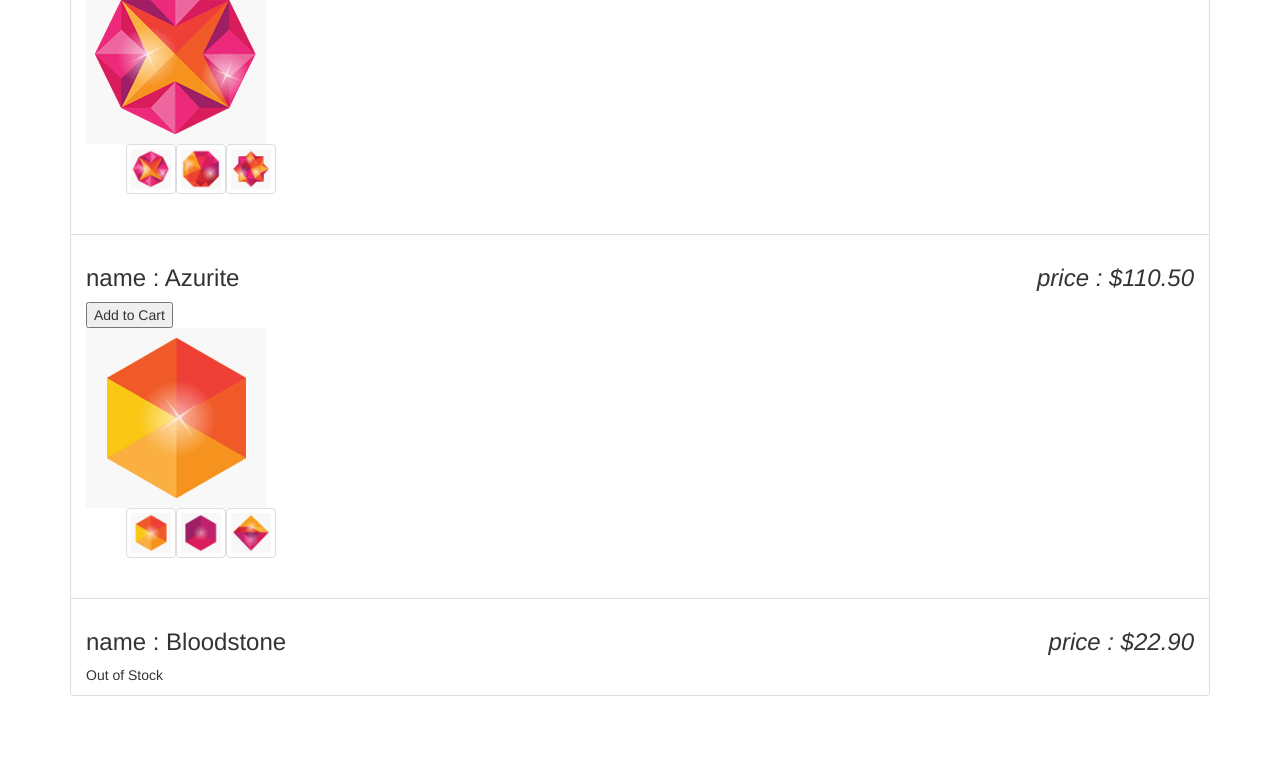
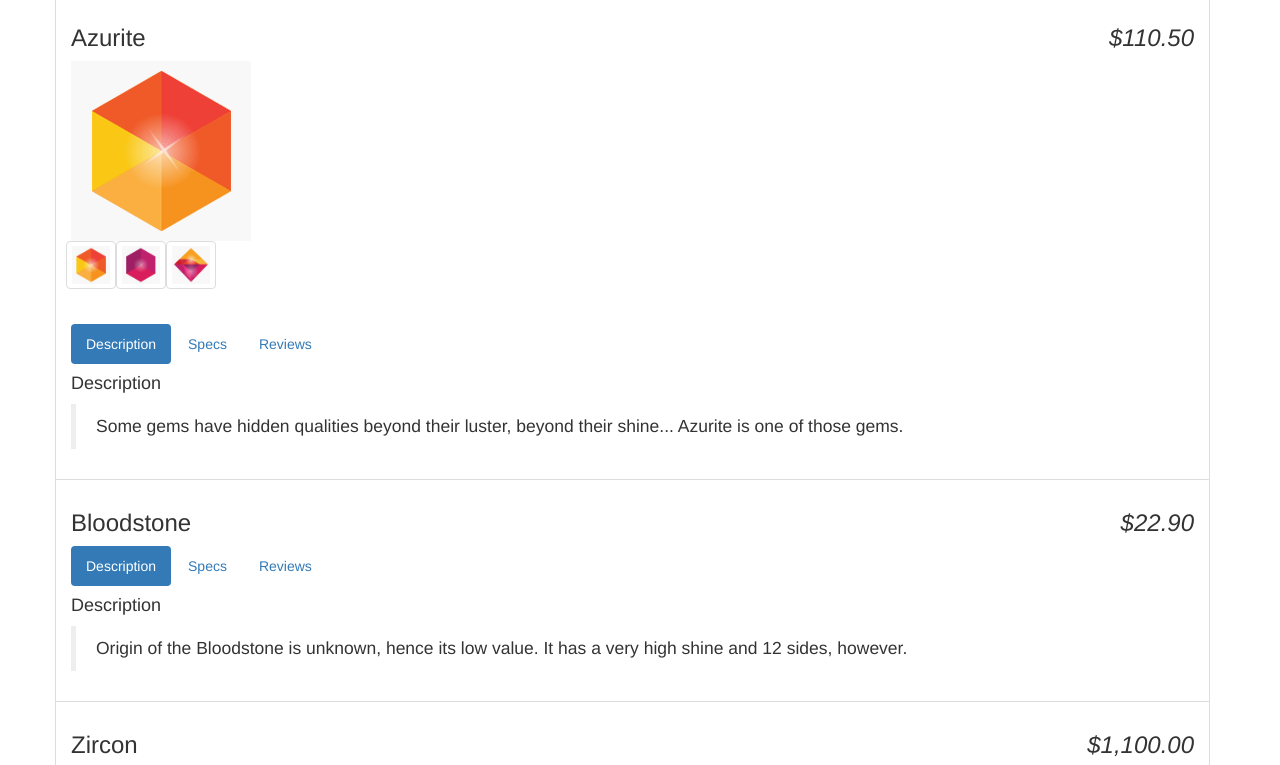
Before and after one commit to Skylsmoi/angular_exercises, a plain HTML site: page index.html in a window 1280 px wide. Shown: the part 129-894 px from the top of the page. Before the commit the page ends 845 px from the top, so only its background shows below. Drawn offline with Linux system fonts and the light colour scheme.

Commit message:
2.10 completed, level completed

```diff
--- a/index.html
+++ b/index.html
@@ -9,36 +9,55 @@
     <script type="text/javascript" src="js/app.js"></script>
   </head>
 
-  <body class="container" ng-controller="StoreController as store">
-    <div class="list-group">
-      <div class="list-group-item" ng-repeat="product in store.products | orderBy : '-price'">
-        <h3>
-          name : {{product.name}}
-          <em class="pull-right">price : {{product.price | currency}}</em>
-        </h3>
-        <button ng-show="product.canPurchase">Add to Cart</button>
-        <div ng-hide="product.canPurchase">Out of Stock</div>
+ <body class="container list-group" ng-controller="StoreController as store">
+    <header>
+      <h1 class="text-center">Flatlander Crafted Gems</h1>
+      <h2 class="text-center">– an Angular store –</h2>
+    </header>
+    <div class="list-group-item" ng-repeat="product in store.products">
+      <h3>
+        {{product.name}}
+        <em class="pull-right">{{product.price | currency}}</em>
+      </h3>
 
+      <section ng-show="product.images.length">
         <!-- Image Gallery  -->
-        <div class="gallery" ng-show="product.images.length">
-          <div class="img-wrap">
-            <img ng-src="{{product.images[0]}}" />
-          </div>
-          <ul class="img-thumbnails clearfix">
-            <li class="small-image pull-left thumbnail" ng-repeat="image in product.images">
+        <div class='gallery' ng-show="product.images.length" ng-controller="GalleryController as gallery">
+          <img ng-src="{{product.images[gallery.current]}}" />
+          <ul class="list-inline thumbs">
+            <li class="small-image thumbnail" ng-repeat="image in product.images">
               <img ng-src="{{image}}" />
             </li>
           </ul>
         </div>
+      </section>
 
-      </div>
+      <section class="tab" ng-controller="TabController as tab">
+        <ul class="nav nav-pills">
+          <li ng-class="{ active: tab.isSet(1) }">
+            <a href ng-click="tab.setTab(1)">Description</a>
+          </li>
+          <li ng-class="{ active: tab.isSet(2) }">
+            <a href ng-click="tab.setTab(2)">Specs</a>
+          </li>
+          <li ng-class="{ active: tab.isSet(3) }">
+            <a href ng-click="tab.setTab(3)">Reviews</a>
+          </li>
+        </ul>
+        <div ng-show="tab.isSet(1)">
+          <h4>Description</h4>
+          <blockquote>{{product.description}}</blockquote>
+        </div>
+        <div ng-show="tab.isSet(2)">
+          <h4>Specs</h4>
+          <blockquote>Shine: {{product.shine}}</blockquote>
+        </div>
+        <div ng-show="tab.isSet(3)">
+          <h4>Reviews</h4>
+          <blockquote></blockquote>
+        </div>
+      </section>
     </div>
-
-
-<!--
-    <p>Name: <input type="text" ng-model="name"></p>
-    <p ng-bind="name">bru</p>
--->
 
   </body>
 </html>
--- a/js/app.js
+++ b/js/app.js
@@ -10,6 +10,25 @@
 
     app.controller('StoreController', function() {
         this.products = gems;
+    });
+
+    app.controller('TabController', function() {
+        this.tab = 1;
+
+        this.setTab = function(nbTab) {
+          this.tab = nbTab;
+        };
+
+        this.isSet = function(nbTab) {
+          return this.tab === nbTab;
+        };
+    });
+
+    app.controller('GalleryController', function(){
+      this.current = 0;
+      this.setCurrent = function(newGallery){
+        this.current = newGallery || 0;
+      };
     });
 
     var gems = [{
--- a/test.html
+++ /dev/null
@@ -1,28 +0,0 @@
-<!DOCTYPE html>
-<html>
-    <meta charset="UTF-8">
-<script src="http://ajax.googleapis.com/ajax/libs/angularjs/1.4.8/angular.min.js"></script>
-    <script type="text/javascript" src="js/app.js"></script>
-<body>
-
-<div ng-app="gemStore">
-
-<p>Input something in the input box:</p>
-<p>Name: <input type="text" ng-model="name"></p>
-<p ng-bind="name"></p>
-
-
-<div ng-controller="StoreController as store">
-    <div class="product row" ng-hide="store.product.soldOut">
-      <h3>
-        {{store.product.name}}
-        <em class="pull-right">${{store.product.price}}</em>
-      </h3>
-      <button ng-show="store.product.canPurchase">Add to Cart</button>
-    </div>
-</div>
-
-</div>
-
-</body>
-</html>
```
